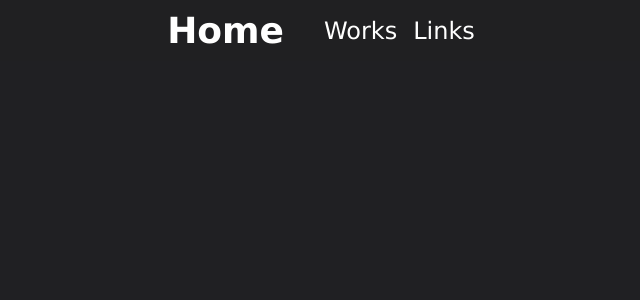
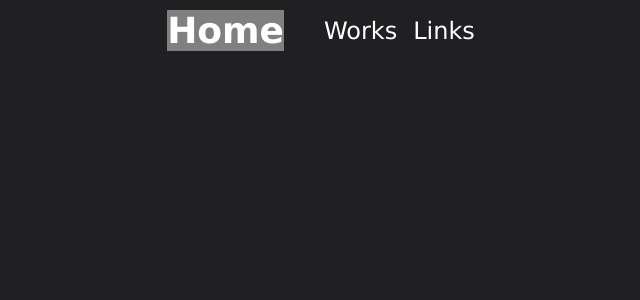
Before and after one commit to Kurumimnm/Portfolio, a Next.js app: page / in a window 1280 px wide. In both pictures the pointer is over the element "Home". Shown: the top 300 px of the page, without its empty margins (315-955 px from the left). Built offline with nearby package versions, Linux system fonts and the light colour scheme.

Commit message:
見た目を変更

```diff
--- a/src/styles/header.module.scss
+++ b/src/styles/header.module.scss
@@ -12,6 +12,7 @@
     margin-right: 2rem;
     &:hover {
       cursor: pointer;
+      background-color: gray;
     }
   }
   .menu {
```
